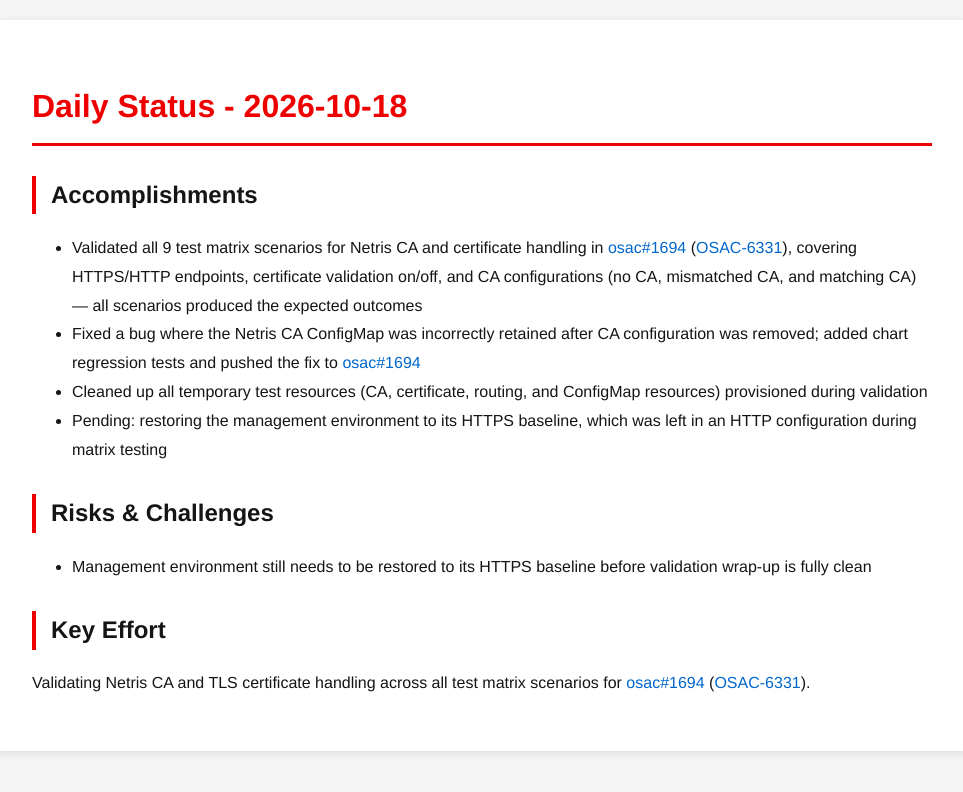
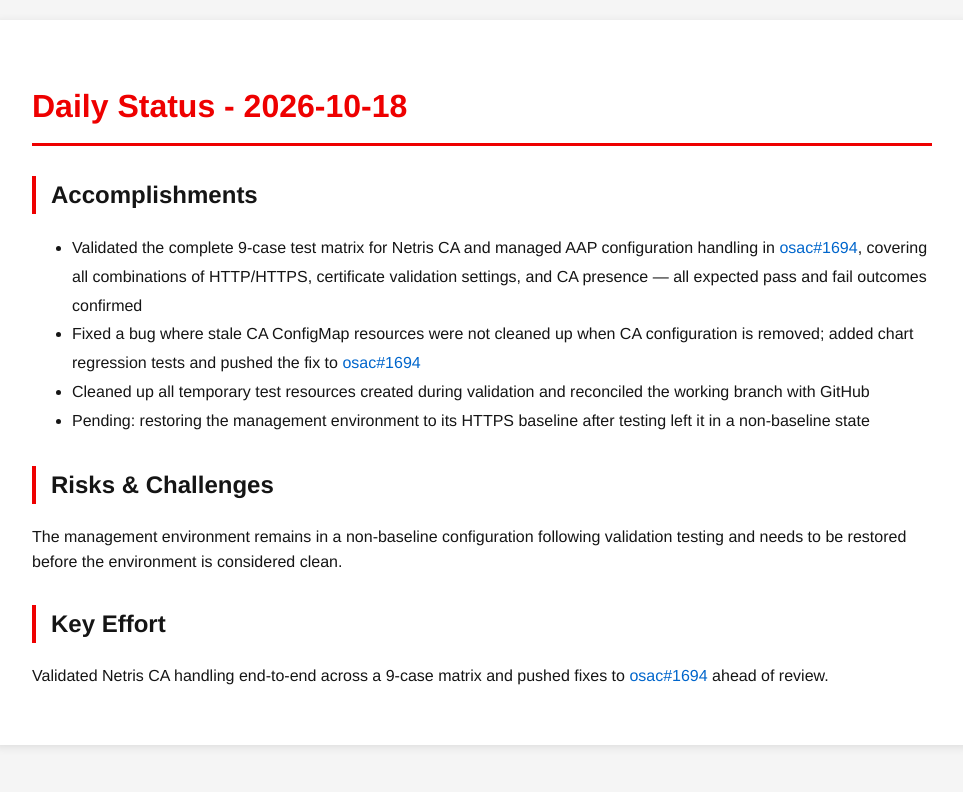
Before and after one commit to tzvatot/daily-status, a Jekyll site: the page built from 2026-10-18.md, in a window 1280 px wide. Shown: the top 792 px of the page, without its empty margins (158-1121 px from the left). Built offline with Jekyll 4.4.1, drawn with Linux system fonts in a browser that asks for light colours.

Commit message:
Daily status update - 2026-10-18

```diff
--- a/2026-10-18.md
+++ b/2026-10-18.md
@@ -7,13 +7,13 @@
 # Daily Status - 2026-10-18
 
 ## Accomplishments
-- Validated all 9 test matrix scenarios for Netris CA and certificate handling in [osac#1694](https://github.com/osac-project/osac/pull/1694) ([OSAC-6331](https://redhat.atlassian.net/browse/OSAC-6331)), covering HTTPS/HTTP endpoints, certificate validation on/off, and CA configurations (no CA, mismatched CA, and matching CA) — all scenarios produced the expected outcomes
-- Fixed a bug where the Netris CA ConfigMap was incorrectly retained after CA configuration was removed; added chart regression tests and pushed the fix to [osac#1694](https://github.com/osac-project/osac/pull/1694)
-- Cleaned up all temporary test resources (CA, certificate, routing, and ConfigMap resources) provisioned during validation
-- Pending: restoring the management environment to its HTTPS baseline, which was left in an HTTP configuration during matrix testing
+- Validated the complete 9-case test matrix for Netris CA and managed AAP configuration handling in [osac#1694](https://github.com/osac-project/osac/pull/1694), covering all combinations of HTTP/HTTPS, certificate validation settings, and CA presence — all expected pass and fail outcomes confirmed
+- Fixed a bug where stale CA ConfigMap resources were not cleaned up when CA configuration is removed; added chart regression tests and pushed the fix to [osac#1694](https://github.com/osac-project/osac/pull/1694)
+- Cleaned up all temporary test resources created during validation and reconciled the working branch with GitHub
+- Pending: restoring the management environment to its HTTPS baseline after testing left it in a non-baseline state
 
 ## Risks & Challenges
-- Management environment still needs to be restored to its HTTPS baseline before validation wrap-up is fully clean
+The management environment remains in a non-baseline configuration following validation testing and needs to be restored before the environment is considered clean.
 
 ## Key Effort
-Validating Netris CA and TLS certificate handling across all test matrix scenarios for [osac#1694](https://github.com/osac-project/osac/pull/1694) ([OSAC-6331](https://redhat.atlassian.net/browse/OSAC-6331)).
+Validated Netris CA handling end-to-end across a 9-case matrix and pushed fixes to [osac#1694](https://github.com/osac-project/osac/pull/1694) ahead of review.
```
